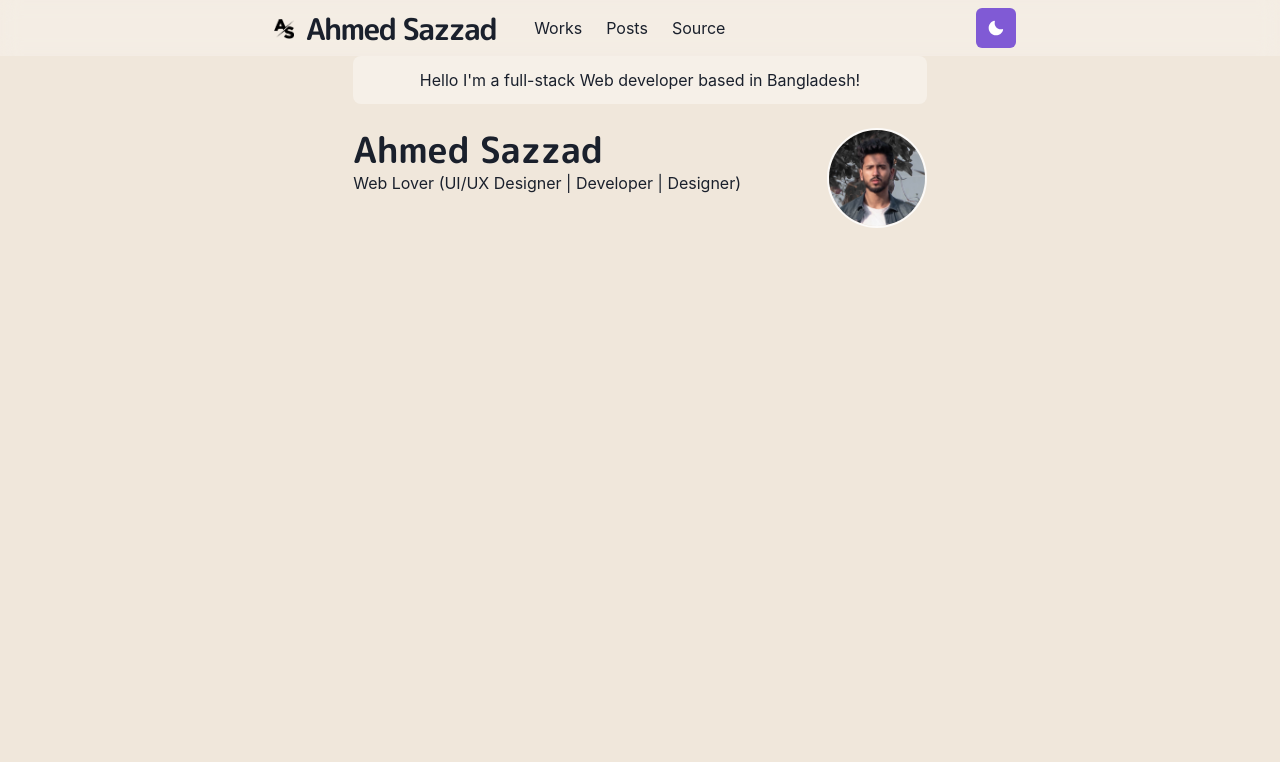
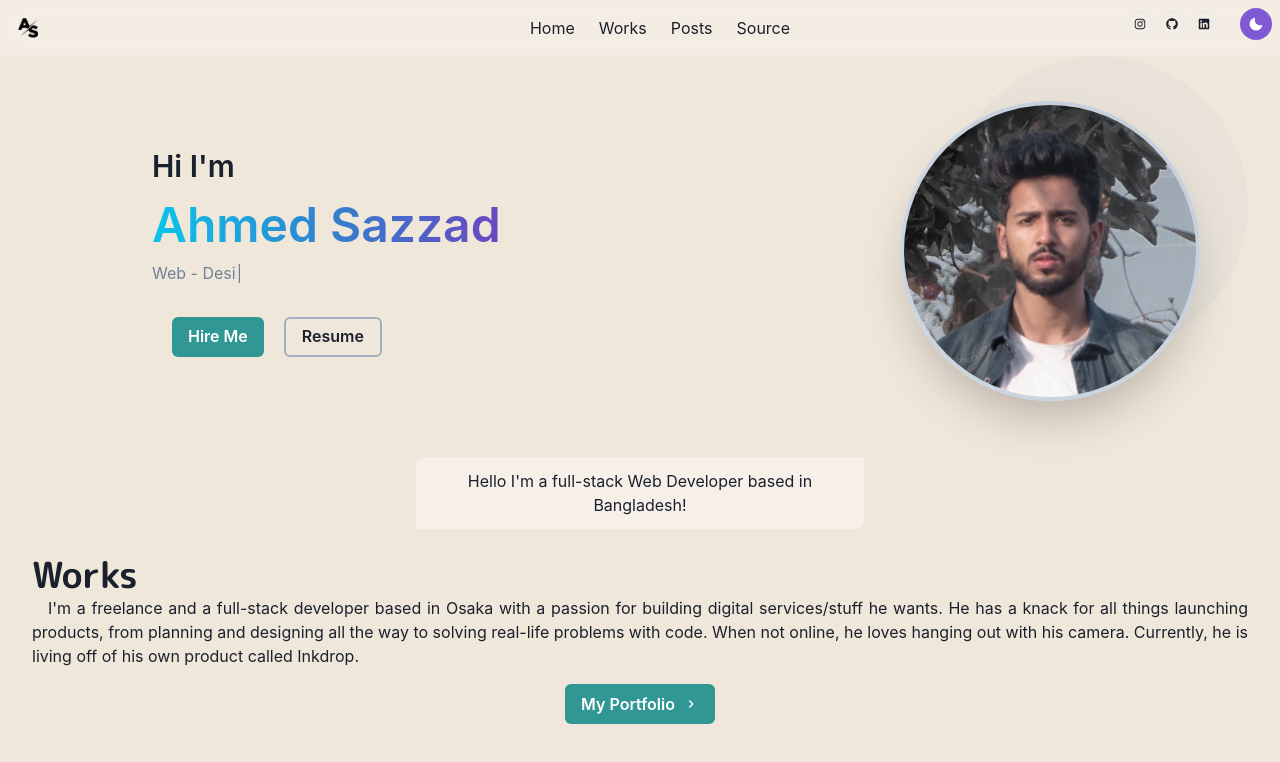
Before and after one commit to ahmedsgit/portfolio-2.0, a Next.js app: page / in a window 1280 px wide. Shown: the top 762 px of the page. Built offline with nearby package versions, Linux system fonts and the light colour scheme.

Commit message:
Header section

```diff
--- /dev/null
+++ b/components/Bio.js
@@ -0,0 +1 @@
+import { Box } from "@chakra-ui/react";
--- /dev/null
+++ b/components/Header.js
@@ -0,0 +1,36 @@
+import { Box, Button, Circle, Flex, Image, Spacer, Stack, Text, useColorMode, useColorModeValue} from "@chakra-ui/react";
+import styled from '@emotion/styled';
+import AnimatedText from "./TextAnimationHeader";
+
+const Header = ()=>{
+    const {colorMode} = useColorMode();
+    const isDark = colorMode === "dark";
+    return (
+        <Stack mb={5} ml={10}>
+            <Circle
+                position="absolute"
+                bg={ isDark ? "whiteAlpha.600" : "gray.400" }
+                opacity="0.1"
+                w="300px"
+                h="300px"
+                alignSelf="flex-end"
+            />
+            <Flex direction={{base:"column",md:"row"}} spacing="200px" p={{base:32,md:0}} alignItems="center">
+                <Box align="flex-start" m={20}>
+                    <Text fontSize="3xl" fontWeight="semibold"> Hi I&apos;m</Text>
+                    <Text fontSize="5xl" fontWeight="semibold" bgGradient="linear(to-r,cyan.400,blue.500,purple.600)" bgClip="text"> Ahmed Sazzad</Text>
+                    <Text color={isDark ? "gray.200" : "gray.500"}>
+                        <AnimatedText/>
+                    </Text>
+                    <Button ml={5} mt={8} colorScheme="teal" onClick="#" mr={5}>Hire Me</Button>
+                    <Button mt={8} variant="outline" border="2px" borderColor={isDark? "teal" : "gray.400"} onClick="#">Resume</Button>
+                </Box>
+                <Spacer/>
+                <Image mr={ 12 } borderRadius="full" backgroundColor="transparent" boxShadow="2xl" border='4px' borderColor={ isDark ? "cyan.400" : "gray.300" } boxSize="300px" src="/images/ahmed.jpg" />
+
+            </Flex>
+        </Stack>
+    )
+}
+
+export default Header;
--- /dev/null
+++ b/components/TextAnimationHeader.js
@@ -0,0 +1,25 @@
+import Typewriter from "typewriter-effect";
+
+const TextAnimationEffect = () => {
+    return (
+        <Typewriter
+            options={ {
+                autoStart: true,
+                loop: true,
+            } }
+            onInit={ (typewriter) => {
+                typewriter.typeString('Web - Developer')
+                    .pauseFor(1000)
+                    .deleteChars(9)
+                    .typeString('Designer')
+                    .deleteAll()
+                    .pauseFor(1000)
+                    .typeString('UI/UX Designer')
+                    .pauseFor(1000)
+                    .deleteAll()
+                    .start();
+            } }
+        />
+    )
+}
+export default TextAnimationEffect;
--- a/components/layouts/main.js
+++ b/components/layouts/main.js
@@ -1,6 +1,6 @@
+import { Box, Container } from "@chakra-ui/react";
 import Head from "next/head";
 import NavBar from '../navbar';
-import { Box,Container } from "@chakra-ui/react";
 
 const Main = ({children,router}) =>{
     return (
@@ -10,7 +10,7 @@ const Main = ({children,router}) =>{
                 <title>Ahmed Sazzad</title>
             </Head>
             <NavBar path={router.asPath}/>
-            <Container maxW="container.md" pt={14}>
+            <Container maxW="container.xl" pt={14}>
                 {children}
             </Container>
         </Box>
--- a/components/logo.js
+++ b/components/logo.js
@@ -19,15 +19,15 @@ const LogoBox = styled.span`
 `
 
 const Logo = () =>{
-    const footPrint = `/images/ahmedsazzadlogo${useColorModeValue('','-dark')}.png`
+    const myLogo = `/images/ahmedsazzadlogo${useColorModeValue('','-dark')}.png`
     return(
         <Link href="/">
             <a>
                 <LogoBox>
-                    <Image src={footPrint} width={20} height={20} alt="Logo"/>
-                    <Text color={useColorModeValue('gray.800','whiteAlpha.900')} fontFamily="M PLUS Rounded 1c" fontWeight="bold" ml={3}>
+                    <Image src={ myLogo} width={20} height={20} alt="Logo"/>
+                    {/* <Text color={useColorModeValue('gray.800','whiteAlpha.900')} fontFamily="M PLUS Rounded 1c" fontWeight="bold" ml={3}>
                         Ahmed Sazzad
-                    </Text>
+                    </Text> */}
                 </LogoBox>
             </a>
         </Link>
--- a/components/navbar.js
+++ b/components/navbar.js
@@ -12,10 +12,13 @@ import {
     MenuList,
     MenuButton,
     IconButton,
-    useColorModeValue
+    useColorModeValue,
+    Spacer
 } from '@chakra-ui/react';
-import { HamburgerIcon } from '@chakra-ui/icons';
-import ThemToggleButton from './theme-toggle-button';
+import { HamburgerIcon} from '@chakra-ui/icons';
+import { FaGithub, FaInstagram, FaLinkedin} from 'react-icons/fa';
+import ThemeToggleButton from './theme-toggle-button';
+import SocialMediaIcon from './socialMediaIcon';
 
 const LinkItem = ({ href, path, children, ...props }) => {
     const active = path === href;
@@ -50,13 +53,13 @@ const Navbar = props => {
             <Container
                 display="flex"
                 p={ 2 }
-                maxW="container.md"
+                maxW="container.xl"
                 wrap="wrap"
                 align="center"
                 justify="space-between"
             >
-                <Flex align="center" mr={ 5 }>
-                    <Heading as="h1" size="lg" letterSpacing={ 'tighter' }>
+                <Flex align="center">
+                    <Heading as="h1" size="md" letterSpacing={ 'tighter' }>
                         <Logo />
                     </Heading>
                 </Flex>
@@ -68,7 +71,11 @@ const Navbar = props => {
                     alignItems="center"
                     flexGrow={ 1 }
                     mt={ { base: 4, md: 0 } }
+                    justifyContent={{base:'center', md:'flex-end'}}
                 >
+                    <LinkItem href="/ " path={ path }>
+                        Home
+                    </LinkItem>
                     <LinkItem href="/works" path={ path }>
                         Works
                     </LinkItem>
@@ -89,7 +96,10 @@ const Navbar = props => {
                 </Stack>
 
                 <Box flex={ 1 } align="right">
-                    <ThemToggleButton/>
+                    <SocialMediaIcon logo={ <FaInstagram /> } linkAdd="https://instagram.com"/>
+                    <SocialMediaIcon logo={ <FaGithub /> } linkAdd="https://github.com/ahmedsgit"/>
+                    <SocialMediaIcon logo={ <FaLinkedin /> } linkAdd="https://instagram.com"/>
+                    <ThemeToggleButton />
                     <Box ml={ 2 } display={ { base: 'inline-block', md: 'none' } }>
                         <Menu isLazy id="navbar-menu">
                             <MenuButton
--- /dev/null
+++ b/components/paragraph.js
@@ -0,0 +1,8 @@
+import styled from '@emotion/styled';
+
+const Paragraph =  styled.p`
+    text-align: justify;
+    text-indent: 1rem;
+`
+
+export default Paragraph;
--- a/components/section.js
+++ b/components/section.js
@@ -0,0 +1,21 @@
+import { motion } from 'framer-motion';
+import { chakra, shouldForwardProp } from '@chakra-ui/react';
+
+const StyledDiv = chakra(motion.div, {
+    shouldForwardProp: prop => {
+        return shouldForwardProp(prop) || prop === 'transition';
+    }
+});
+
+const Section = ({ children, delay = 0 }) => (
+    <StyledDiv
+        initial={ { y: 10, opacity: 0 } }
+        animate={ { y: 0, opacity: 1 } }
+        transition={ { duration: 0.8, delay } }
+        mb={ 6 }
+    >
+        { children }
+    </StyledDiv>
+);
+
+export default Section;
--- /dev/null
+++ b/components/socialMediaIcon.js
@@ -0,0 +1,14 @@
+import { IconButton } from '@chakra-ui/react';
+import Link from 'next/link';
+
+const Logo = ({logo,linkAdd}) => {
+    return (
+        <Link href={ linkAdd } isExternal>
+            <a>
+                <IconButton icon={logo} isRound='true' size="xs" mx={1} variant="outline"/>
+            </a>
+        </Link>
+    );
+};
+
+export default Logo;
--- a/components/theme-toggle-button.js
+++ b/components/theme-toggle-button.js
@@ -10,6 +10,9 @@ const ThemeToggleButton = ( ) =>{
             colorScheme={useColorModeValue('purple','orange')}
             icon = {useColorModeValue(<MoonIcon/>,<SunIcon/>)}
             onClick={toggleColorMode}
+            size='sm'
+            isRound="true"
+            ml={5}
         />
     )
 }
--- a/package.json
+++ b/package.json
@@ -20,7 +20,9 @@
     "framer-motion": "^4.1.17",
     "next": "^12.0.7",
     "react": "^17.0.2",
-    "react-dom": "^17.0.2"
+    "react-dom": "^17.0.2",
+    "react-icons": "^4.3.1",
+    "typewriter-effect": "^2.18.2"
   },
   "devDependencies": {
     "eslint": "^8.4.1",
--- a/pages/index.js
+++ b/pages/index.js
@@ -1,29 +1,35 @@
-import { Container,Box,Heading,Image,useColorModeValue } from "@chakra-ui/react";
+import NextLink from "next/link";
+import { Box, Button, Container, Flex, Heading, useColorModeValue } from "@chakra-ui/react";
+import Header from '../components/Header';
+import Paragraph from '../components/paragraph';
+import Section from '../components/section';
+import { ChevronRightIcon } from '@chakra-ui/icons'
+
 const page = ()=>{
     return (
-        <Container>
-            <Box borderRadius="lg" bg={useColorModeValue('whiteAlpha.500','whiteAlpha.200')} p={3} mb={6} align="center">
-                Hello I&apos;m a full-stack Web developer based in Bangladesh!
-            </Box>
-            <Box display={{md: 'flex'}}>
-                <Box flexGrow={1}>
-                    <Heading as="h2" variant="page-title">
-                        Ahmed Sazzad
-                    </Heading>
-                    <p>Web Lover (UI/UX Designer | Developer | Designer) </p>
+        <Container maxW="container.xl">
+            <Header/>
+            <Flex alignItems="center" justifyContent="center">
+                <Box w="md" borderTopLeftRadius="lg" borderBottomRightRadius="lg" bg={ useColorModeValue('whiteAlpha.500', 'whiteAlpha.200') } p={ 3 } mb={ 6 } align="center">
+                    Hello I&apos;m a full-stack Web Developer based in Bangladesh!
                 </Box>
-                <Box flexShrink={0} mt={{base:4, md: 0}} ml={{ md:6 }} align="center">
-                    <Image
-                        borderColor="whiteAlpha.800"
-                        borderWidth={ 2 }
-                        borderStyle="solid"
-                        maxWidth="100px"
-                        display="inline-block"
-                        borderRadius="full"
-                        src="/images/ahmed.jpg"
-                    />
+            </Flex>
+
+            <Section delay={0.1}>
+                <Heading as="h2" variant="Section Title">
+                    Works
+                </Heading>
+                <Paragraph>
+                    I'm a freelance and a full-stack developer based in Osaka with a passion for building digital services/stuff he wants. He has a knack for all things launching products, from planning and designing all the way to solving real-life problems with code. When not online, he loves hanging out with his camera. Currently, he is living off of his own product called Inkdrop.
+                </Paragraph>
+                <Box align="center" my={4}>
+                    <NextLink href="/works">
+                        <Button rightIcon={ <ChevronRightIcon/>} colorScheme="teal">
+                            My Portfolio
+                        </Button>
+                    </NextLink>
                 </Box>
-            </Box>
+            </Section>
         </Container>
     )
 }
```
Also changed, not shown: 1 other file (tests, documents, lock files or other folders).
